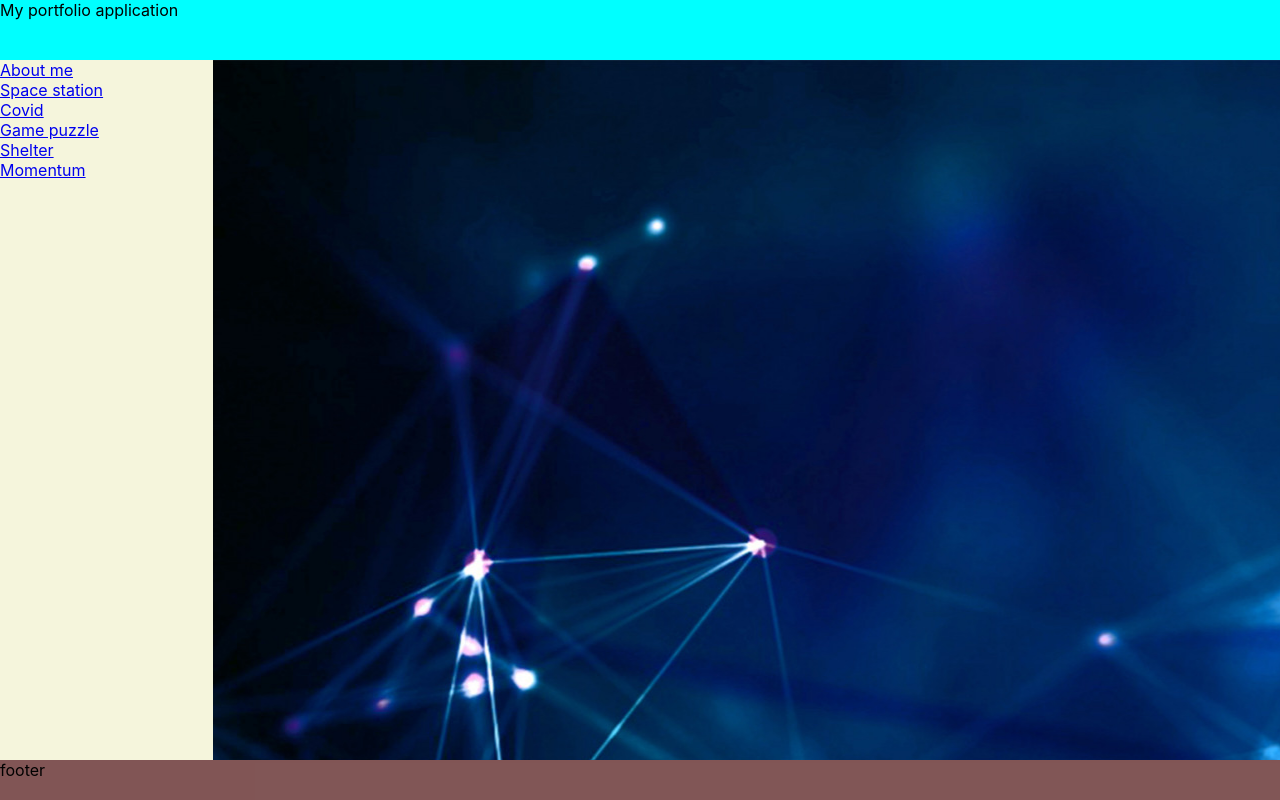
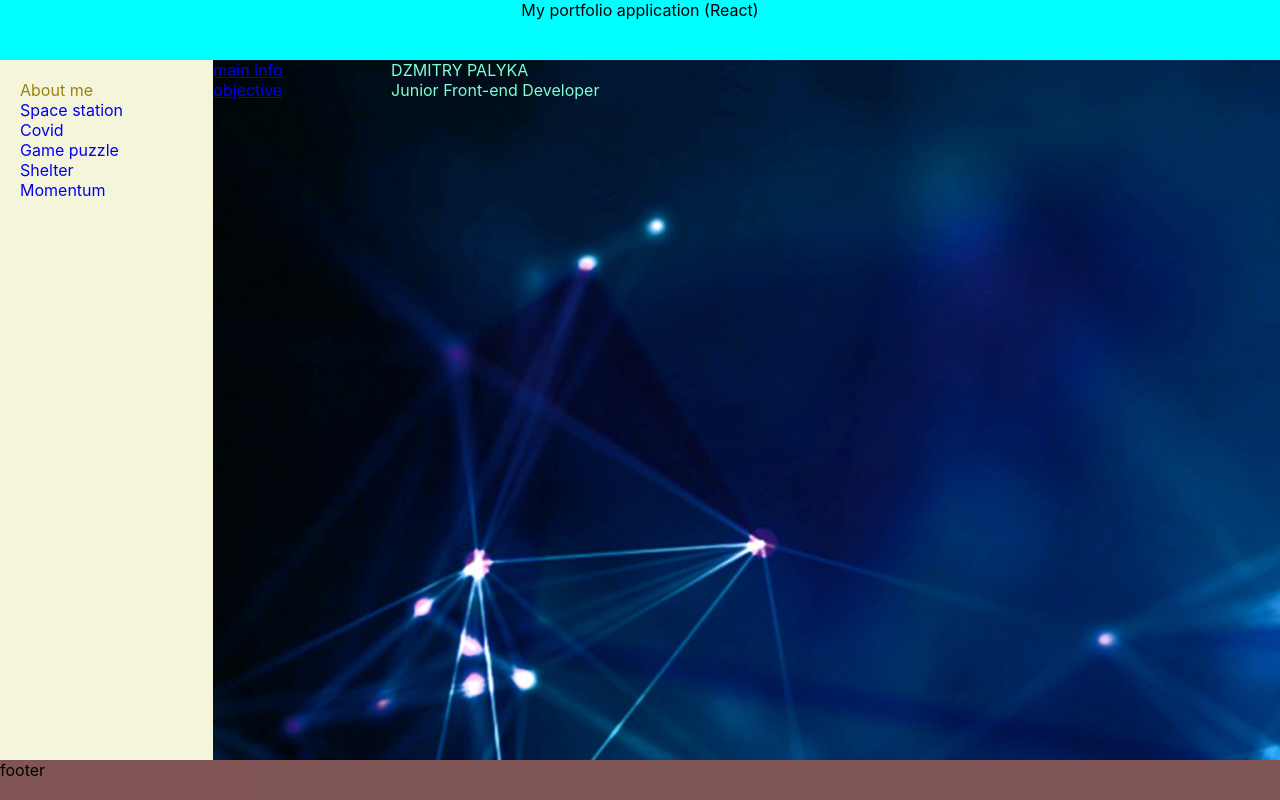
Before and after one commit to spanderok/portfolio, a React (Create React App) app: page /about_me in a window 1280 px wide. Built offline with nearby package versions, Linux system fonts and the light colour scheme.

Commit message:
feat: add items in content beginning

```diff
--- a/src/App.js
+++ b/src/App.js
@@ -14,7 +14,7 @@ const App = () => {
         <Header />
         <MainMenu />
         <div className='app-wrapper-content'>
-          <Route path='/aboutMe' component={AboutMe} />
+          <Route path='/about_me' component={AboutMe} />
           <Route path='/space_station' component={SpaceStation} />
         </div>
         <Footer />
--- a/src/components/content/aboutMe/aboutMe.jsx
+++ b/src/components/content/aboutMe/aboutMe.jsx
@@ -1,9 +1,26 @@
 import React from 'react';
 import Class from "./aboutMe.module.css";
+import { NavLink } from 'react-router-dom';
+
 const AboutMe = () => {
     return (
         <div className={Class.wrapper}>
-            about Me
+            <div className={Class.items}>
+                <div className={Class.item}>
+                    <NavLink to='/about_me/main' activeClassName={Class.active}>main info</NavLink>
+                </div>
+                <div className={Class.item}>
+                    <NavLink to='/about_me/objective' activeClassName={Class.active}>objective</NavLink>
+                </div>
+            </div>
+            <div className={Class.items_content}>
+                <div>
+                    DZMITRY PALYKA
+                </div>
+                <div>
+                    Junior Front-end Developer
+                </div>
+            </div>
         </div>
     );
 }
--- a/src/components/content/aboutMe/aboutMe.module.css
+++ b/src/components/content/aboutMe/aboutMe.module.css
@@ -1,3 +1,5 @@
 .wrapper{
     color: aquamarine;
+    display: grid;
+    grid-template-columns: 2fr 10fr;
 }
--- a/src/components/content/spaceStation/spaceStation.module.css
+++ b/src/components/content/spaceStation/spaceStation.module.css
@@ -0,0 +1,3 @@
+.wrapper{
+    color: aqua;
+}
--- a/src/components/header/Header.jsx
+++ b/src/components/header/Header.jsx
@@ -5,7 +5,7 @@ import Class from "./header.module.css";
 const Header = () => {
     return (
         <div className={Class.header}>
-            My portfolio application
+            My portfolio application (React)
         </div>
     );
 }
--- a/src/components/header/header.module.css
+++ b/src/components/header/header.module.css
@@ -1,4 +1,5 @@
 .header {
+  text-align: center;
   grid-area: h;
   background-color: aqua;
 }
--- a/src/components/mainMenu/mainMenu.module.css
+++ b/src/components/mainMenu/mainMenu.module.css
@@ -1,4 +1,11 @@
 .mainMenu {
   grid-area: m;
   background-color: beige;
+  padding: 20px ;
 }
+.mainMenu .active{
+  color: rgb(151, 131, 15);
+}
+.mainMenu a {
+  text-decoration: none;
+}
```
